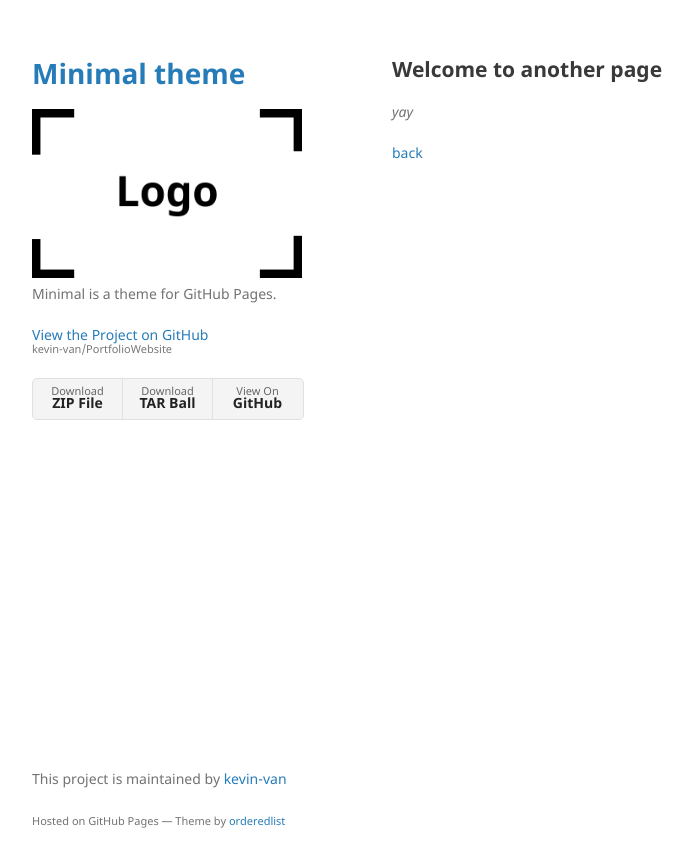
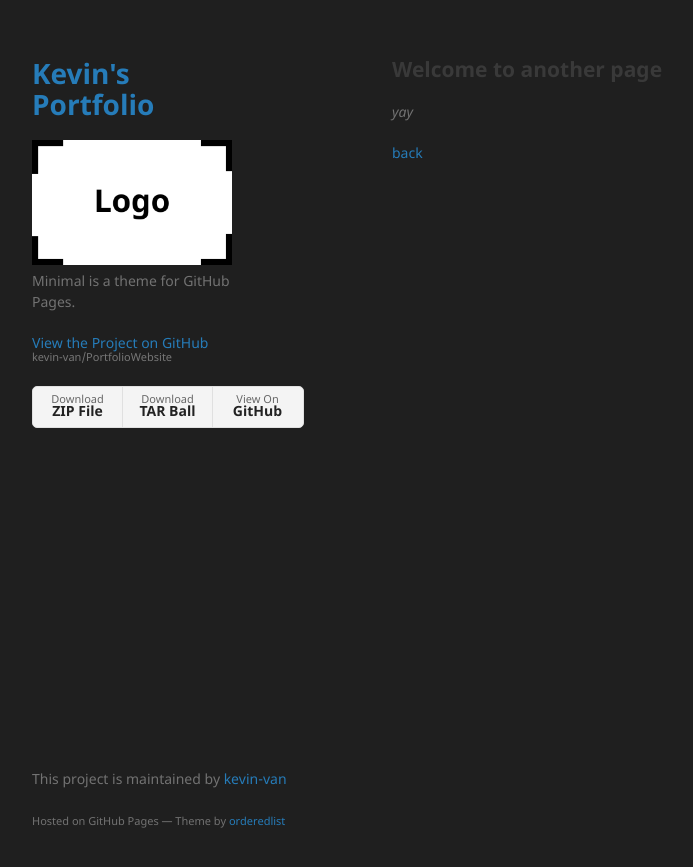
Before and after one commit to kevin-van/PortfolioWebsite, a Jekyll site: the page built from another-page.md, in a window 1280 px wide. Shown: the top 867 px of the page, without its empty margins (178-871 px from the left). Built offline with Jekyll 4.4.1, drawn with Linux system fonts in a browser that asks for light colours; our own code applies the rules of GitHub Pages for plain Markdown files.

Commit message:
Style changes

```diff
--- a/_config.yml
+++ b/_config.yml
@@ -1,4 +1,4 @@
-title: Minimal theme
+title: Kevin's Portfolio
 logo: /assets/img/logo.png
 description: Minimal is a theme for GitHub Pages.
 show_downloads: true
--- a/_sass/jekyll-theme-minimal.scss
+++ b/_sass/jekyll-theme-minimal.scss
@@ -2,7 +2,7 @@
 @import "rouge-github";
 
 body {
-  background-color: #fff;
+  background-color: rgb(31, 31, 31);
   padding:50px;
   font: 14px/1.5 "Noto Sans", "Helvetica Neue", Helvetica, Arial, sans-serif;
   color:#727272;
@@ -119,7 +119,7 @@ kbd {
 }
 
 header {
-  width:270px;
+  width:200px;
   float:left;
   position:fixed;
   -webkit-font-smoothing:subpixel-antialiased;
```
